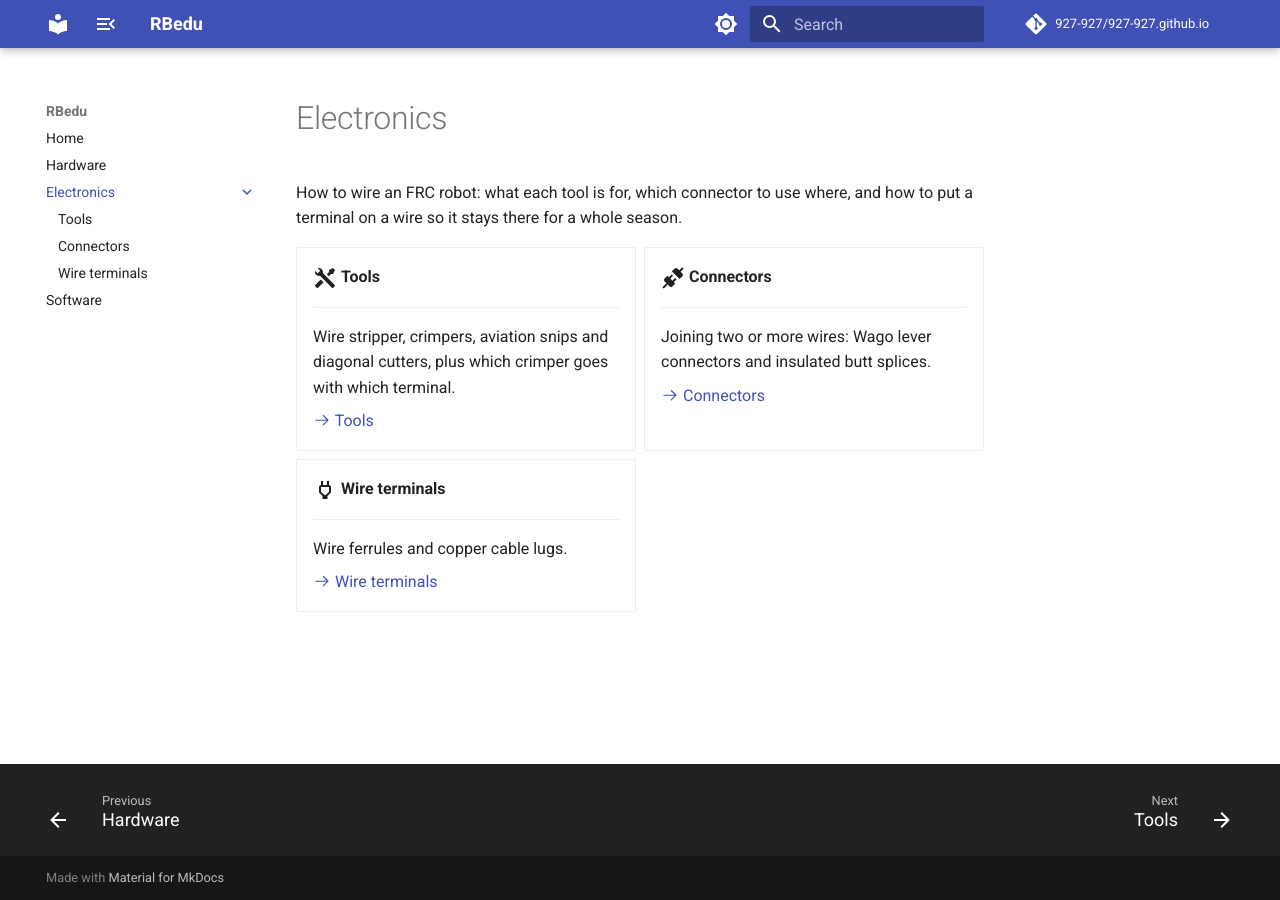
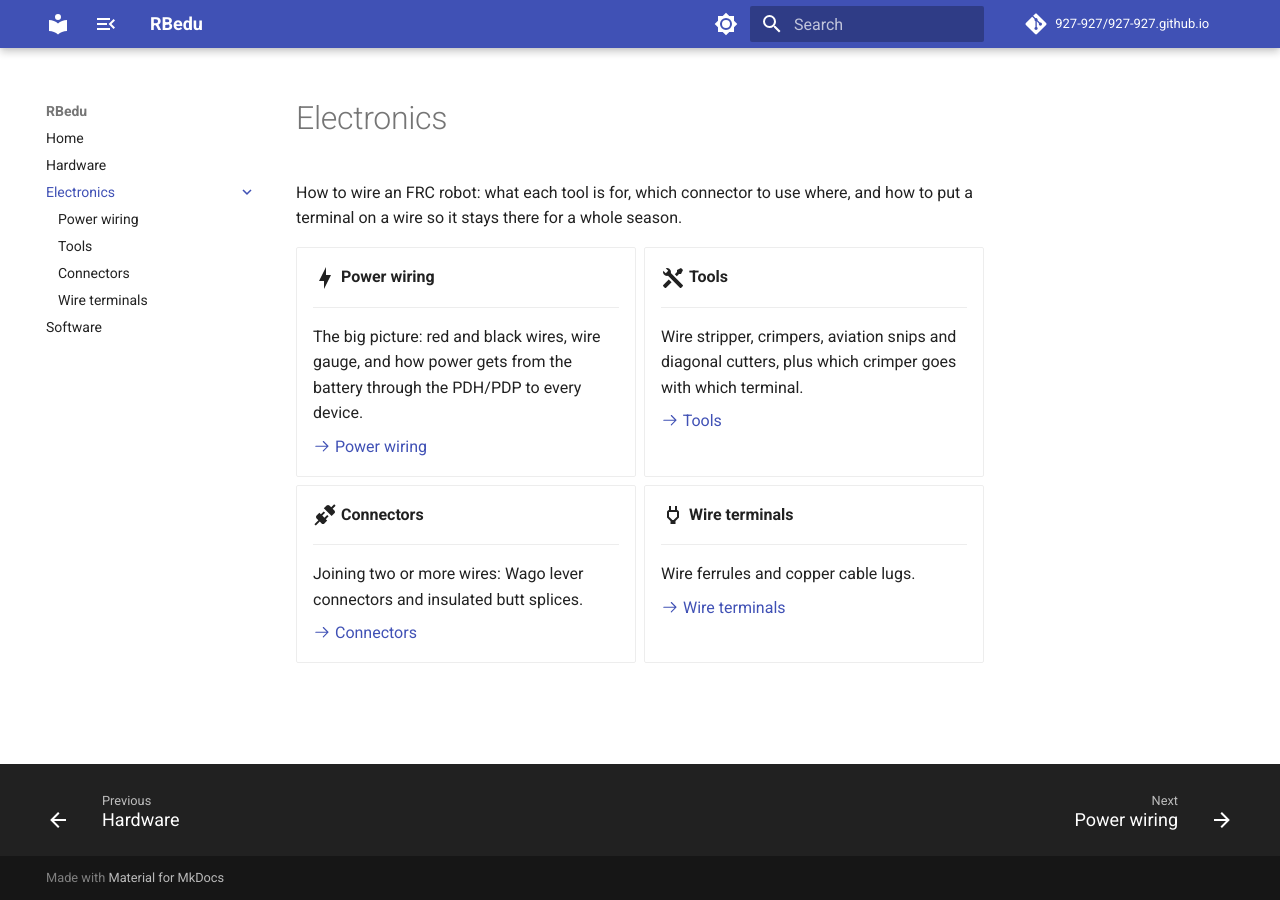
Before and after one commit to 927-927/927-927.github.io, an MkDocs documentation site: the page built from docs/electronics/index.md, in a window 1280 px wide. Built offline with MkDocs 1.6.1 and Material for MkDocs 9.7.7, drawn with Linux system fonts in a browser that asks for light colours; comment, search, counter and statistics services are not loaded.

Commit message:
Add Power wiring page to Electronics
New page covering red/black wire, wire gauge vs breaker size, the
battery-to-PDH/PDP path and PDH/PDP-to-device steps, with the REV
control system layout diagram at the top. The ferrule step sits right
after adding the breaker or fuse, with a photo of a finished ferrule.

Also replace the ferrule crimper photo on the Tools page and add a
step-photo style for a photo floated beside a list step.

Co-Authored-By: Claude Opus 5.5 <noreply@anthropic.com>

```diff
--- a/docs/electronics/index.md
+++ b/docs/electronics/index.md
@@ -4,6 +4,15 @@ How to wire an FRC robot: what each tool is for, which connector to use where,
 and how to put a terminal on a wire so it stays there for a whole season.
 
 <div class="grid cards" markdown>
+
+-   :material-lightning-bolt:{ .lg .middle } __Power wiring__
+
+    ---
+
+    The big picture: red and black wires, wire gauge, and how power gets from
+    the battery through the PDH/PDP to every device.
+
+    [:octicons-arrow-right-24: Power wiring](power-wiring.md)
 
 -   :material-tools:{ .lg .middle } __Tools__
 
--- a/docs/stylesheets/extra.css
+++ b/docs/stylesheets/extra.css
@@ -108,3 +108,28 @@
   border-radius: 0.3rem;
   background: #fff;
 }
+
+/* ---------------------------------------------------------------
+   Step photo: a photo floated beside one step of a numbered list
+   --------------------------------------------------------------- */
+
+.md-typeset img.step-photo {
+  float: right;
+  width: 40%;
+  max-width: 16rem;
+  margin: 0 0 1rem 1.5rem;
+  border-radius: 0.5rem;
+}
+
+/* Start the next step below the photo */
+.md-typeset li:has(img.step-photo) + li {
+  clear: both;
+}
+
+/* Stay beside the text on narrow screens, so the step number stays on top */
+@media screen and (max-width: 44.9375em) {
+  .md-typeset img.step-photo {
+    width: 45%;
+    margin: 0.2rem 0 0.5rem 1rem;
+  }
+}
--- a/mkdocs.yml
+++ b/mkdocs.yml
@@ -56,6 +56,7 @@ nav:
       - hardware/index.md
   - Electronics:
       - electronics/index.md
+      - Power wiring: electronics/power-wiring.md
       - Tools: electronics/tools.md
       - Connectors: electronics/connectors.md
       - Wire terminals: electronics/wire-terminals.md
```
Also changed, not shown: docs/electronics/power-wiring.md (added, +96 -0 lines), docs/assets/images/electronics/ferrule-crimped.png (added), docs/assets/images/electronics/ferrule-crimper.jpg, 1 other file.
